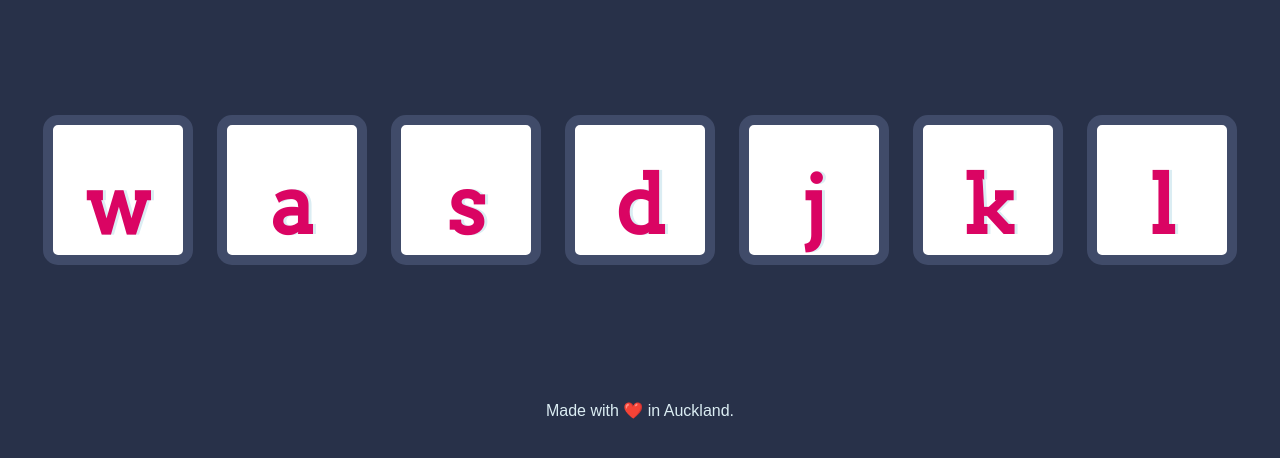
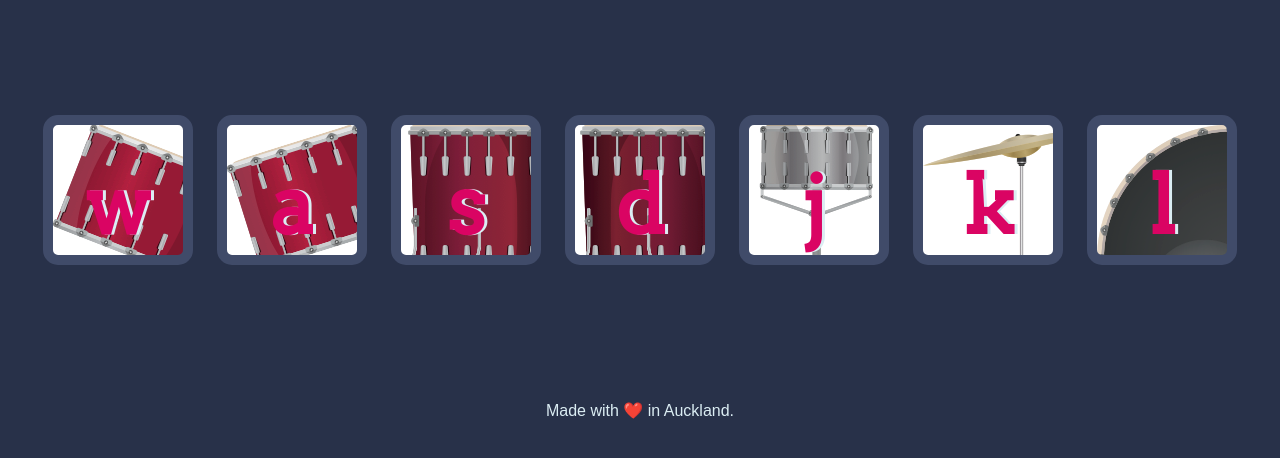
Before and after one commit to sweetemulsion/drumkit, a plain HTML site: page index.html in a window 1280 px wide. Shown: the part 174-632 px from the top of the page. Drawn offline with Linux system fonts and the light colour scheme; the site is published under a folder, as on GitHub Pages, so addresses that start at the root find nothing.

Commit message:
Update styles.css

```diff
--- a/styles.css
+++ b/styles.css
@@ -17,31 +17,31 @@ footer {
 }
 
 .w {
-background-image: url(/tom1.png);
+background-image: url(tom1.png);
 }
 
 .a {
-background-image: url(/tom2.png);
+background-image: url(tom2.png);
 }
 
 .s {
-background-image: url(/tom3.png);
+background-image: url(tom3.png);
 }
 
 .d {
-background-image: url(/tom4.png);
+background-image: url(tom4.png);
 }
 
 .j {
-background-image: url(/snare.png);
+background-image: url(snare.png);
 }
 
 .k {
-background-image: url(/crash.png);
+background-image: url(crash.png);
 }
 
 .l {
-background-image: url(/kick.png)
+background-image: url(kick.png)
 }
 
 .set {
```
